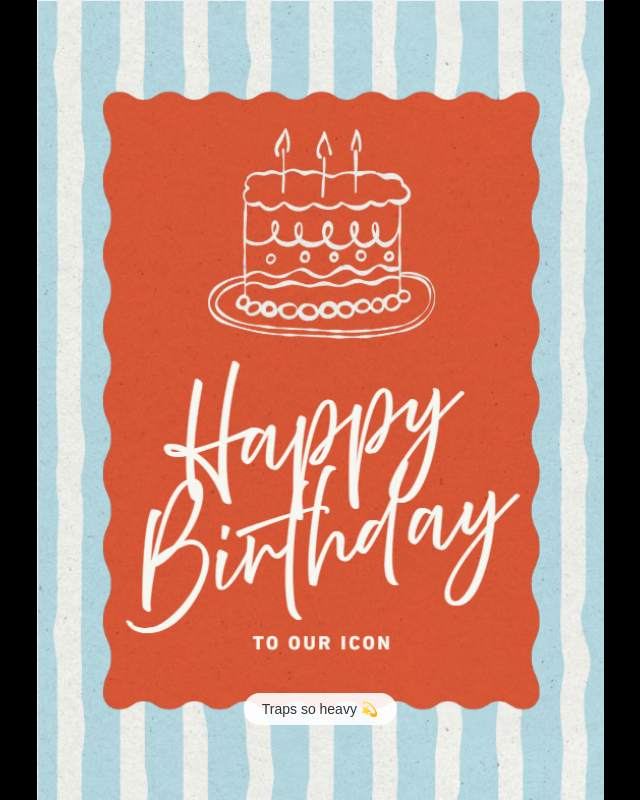
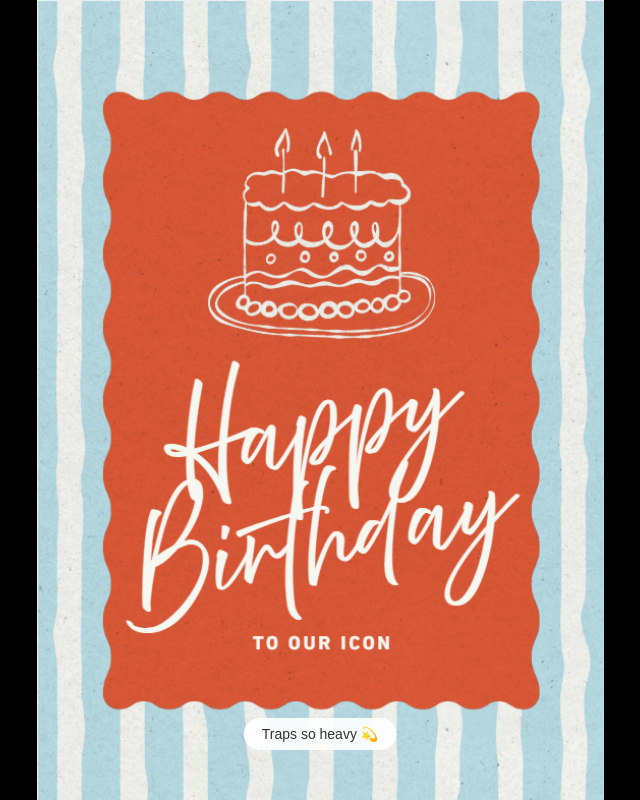
Before and after one commit to MakanSabeti/Maddisonbday, a plain HTML site: page index.html in a window 1280 px wide. Shown: the whole page, without its empty margins (320-960 px from the left). Drawn offline with nearby package versions, Linux system fonts and the light colour scheme.

Commit message:
Update index.html

```diff
--- a/index.html
+++ b/index.html
@@ -34,7 +34,7 @@
       position: absolute;
 
       /* 👇 THIS controls how high the button sits */
-      bottom: calc(75px + env(safe-area-inset-bottom));
+      bottom: calc(50px + env(safe-area-inset-bottom));
 
       left: 50%;
       transform: translateX(-50%);
```
